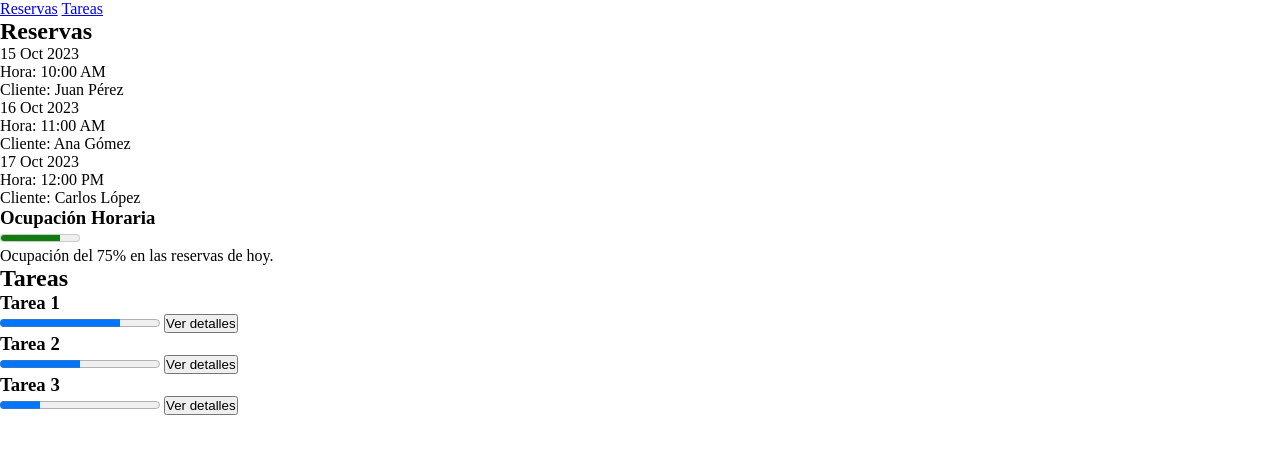
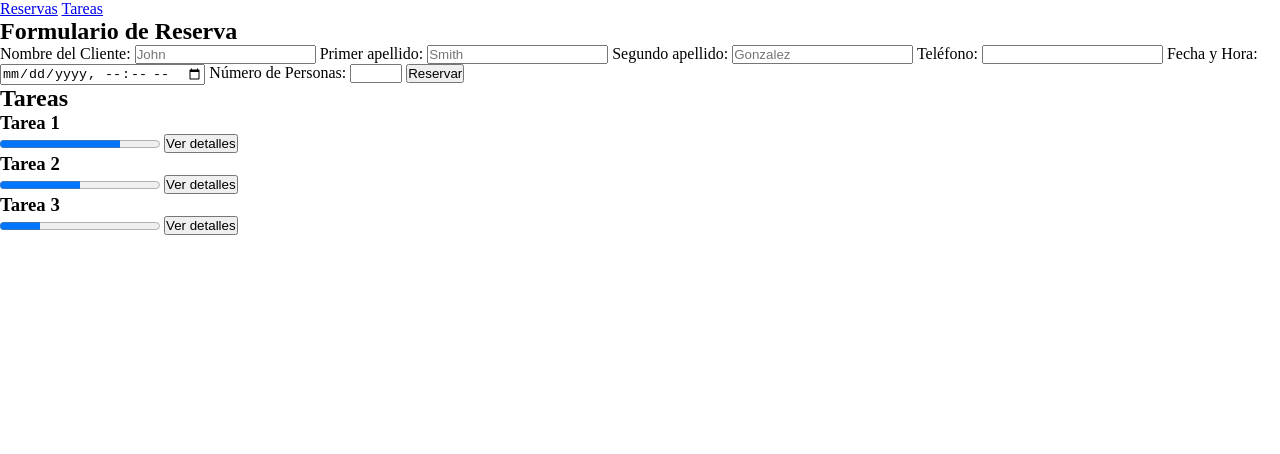
Before and after one commit to CarlotadeMiguel/sistema-gestion-de-tareas, a plain HTML site: page index.html in a window 1280 px wide. Drawn offline with Linux system fonts and the light colour scheme.

Commit message:
fin de gestión dinámica de reservas

```diff
--- a/index.html
+++ b/index.html
@@ -1,46 +1,77 @@
 <!DOCTYPE html>
 <html lang="es">
   <head>
-    <meta charset="UTF-8">
-    <meta name="viewport" content="width=device-width, initial-scale=1.0">
-    <meta name="description" content="Sistema de Navegación y Contenido Accesible">
-    <meta name="author" content="Tu nombre">
+    <meta charset="UTF-8" />
+    <meta name="viewport" content="width=device-width, initial-scale=1.0" />
+    <meta
+      name="description"
+      content="Sistema de Navegación y Contenido Accesible"
+    />
+    <meta name="author" content="Tu nombre" />
     <title>Navegación y Contenido Accesible</title>
-    <link rel="stylesheet" href="src/css/styles.css">
+    <link rel="stylesheet" href="src/css/styles.css" />
 
     <script src="src/js/script.js" defer></script>
   </head>
   <body>
-
     <!-- Navegación por fragmentos -->
     <nav aria-label="Módulos principales">
       <a href="#reservas">Reservas</a>
       <a href="#tareas">Tareas</a>
     </nav>
 
-<!-- Sección de Reservas -->
-<section id="reservas">
-    <h2>Reservas</h2>
-    <article class="reserva-card">
-        <time datetime="2023-10-15">15 Oct 2023</time>
-        <p>Hora: 10:00 AM</p>
-        <p>Cliente: Juan Pérez</p>
-    </article>
-    <article class="reserva-card">
-        <time datetime="2023-10-16">16 Oct 2023</time>
-        <p>Hora: 11:00 AM</p>
-        <p>Cliente: Ana Gómez</p>
-    </article>
-    <article class="reserva-card">
-        <time datetime="2023-10-17">17 Oct 2023</time>
-        <p>Hora: 12:00 PM</p>
-        <p>Cliente: Carlos López</p>
-    </article>
-    <aside class="estadisticas">
-        <h3>Ocupación Horaria</h3>
-        <meter value="0.75" min="0" max="1">75%</meter>
-        <p>Ocupación del 75% en las reservas de hoy.</p>
-    </aside>
+    <!-- Formulario de Reserva Inteligente -->
+    <section id="reserva">
+      <h2>Formulario de Reserva</h2>
+      <form id="form-reserva">
+        <label for="nombre">Nombre del Cliente:</label>
+        <input
+          type="text"
+          id="nombre"
+          name="nombre"
+          required
+          placeholder="John"
+        />
+        <label for="apellido1">Primer apellido:</label>
+        <input
+          type="text"
+          id="apellido1"
+          name="apellido1"
+          required
+          placeholder="Smith"
+        />
+        <label for="apellido2">Segundo apellido:</label>
+        <input
+          type="text"
+          id="apellido2"
+          name="apellido2"
+          placeholder="Gonzalez"
+        />
+        <label for="telefono">Teléfono:</label>
+        <input
+          type="tel"
+          id="telefono"
+          name="telefono"
+          pattern="[0-9]{9}"
+          required
+        />
+
+        <label for="fecha">Fecha y Hora:</label>
+        <input type="datetime-local" id="fecha" name="fecha" required />
+
+        <label for="personas">Número de Personas:</label>
+        <input
+          type="number"
+          id="personas"
+          name="personas"
+          min="1"
+          max="10"
+          required
+        />
+
+        <button type="submit">Reservar</button>
+      </form>
+      <p id="error-message" style="color: red"></p>
     </section>
 
     <!-- Sección de Tareas -->
@@ -70,6 +101,7 @@
       </dialog>
     </section>
 
-<script src="script.js"></script> <!-- Asegúrate de enlazar tu archivo JavaScript -->
+    <script src="/src/js/script.js"></script>
+    <!-- Asegúrate de enlazar tu archivo JavaScript -->
   </body>
 </html>
--- a/src/js/script.js
+++ b/src/js/script.js
@@ -1,3 +1,60 @@
-document.addEventListener('DOMContentLoaded', () => {
-console.log('DOMContentLoaded');
+document.addEventListener("DOMContentLoaded", () => {
+  console.log("DOMContentLoaded");
+
+  const form = document.getElementById("form-reserva");
+  const telefonoInput = document.getElementById("telefono");
+  const fechaInput = document.getElementById("fecha");
+  const errorMessage = document.getElementById("error-message");
+
+  // Validación de fecha para no permitir días pasados
+  const today = new Date().toISOString().split("T")[0];
+  fechaInput.setAttribute("min", today);
+
+  form.addEventListener("input", validar);
+
+  function validar() {
+    errorMessage.textContent = "";
+
+    // Validar teléfono
+    const telefonoPattern = /^[0-9]{9}$/;
+    if (!telefonoPattern.test(telefonoInput.value)) {
+      errorMessage.textContent = "El teléfono debe tener 9 dígitos.";
+      return;
+    }
+
+    // Validar capacidad máxima
+    const reservas = JSON.parse(localStorage.getItem("reservas")) || [];
+    const reservasMismaHora = reservas.filter(
+      (reserva) => reserva.fecha === fechaInput.value
+    );
+    if (reservasMismaHora.length >= 4) {
+      errorMessage.textContent = "Capacidad máxima alcanzada para esta hora.";
+      return;
+    }
+  }
+
+  form.addEventListener("submit", (e) => {
+    e.preventDefault();
+    validar();
+
+    if (errorMessage.textContent === "") {
+      const reserva = {
+        id: Date.now(),
+        cliente: form.nombre.value,
+        cliente: form.apellido1.value,
+        cliente: form.apellido2.value,
+        telefono: form.telefono.value,
+        fecha: form.fecha.value,
+        personas: form.personas.value,
+        estado: "pendiente",
+      };
+
+      const reservas = JSON.parse(localStorage.getItem("reservas")) || [];
+      reservas.push(reserva);
+      localStorage.setItem("reservas", JSON.stringify(reservas));
+
+      form.reset();
+      alert("Reserva realizada con éxito");
+    }
+  });
 });
```
Lines whose indentation alone changed are shown as unchanged.
